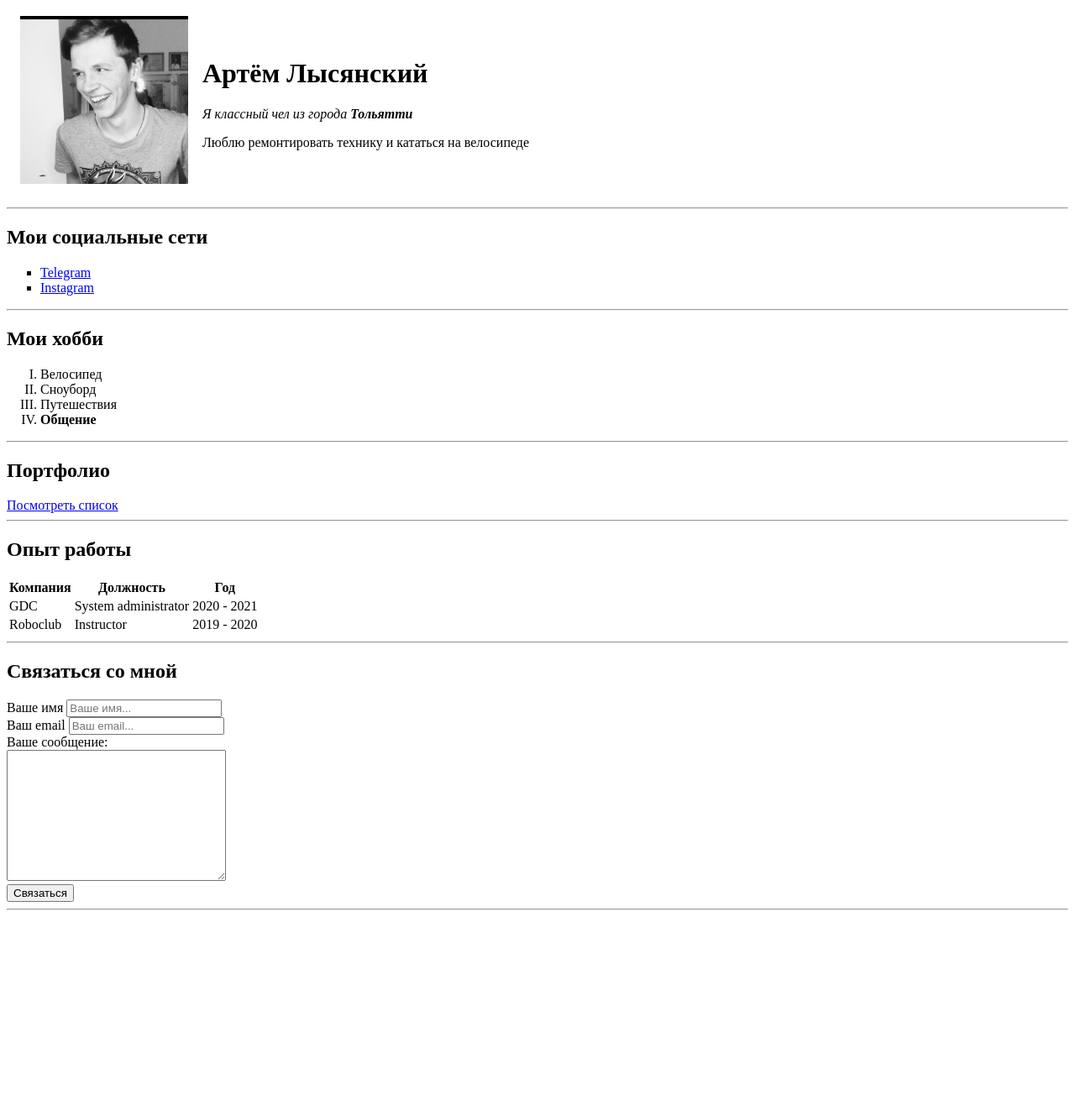
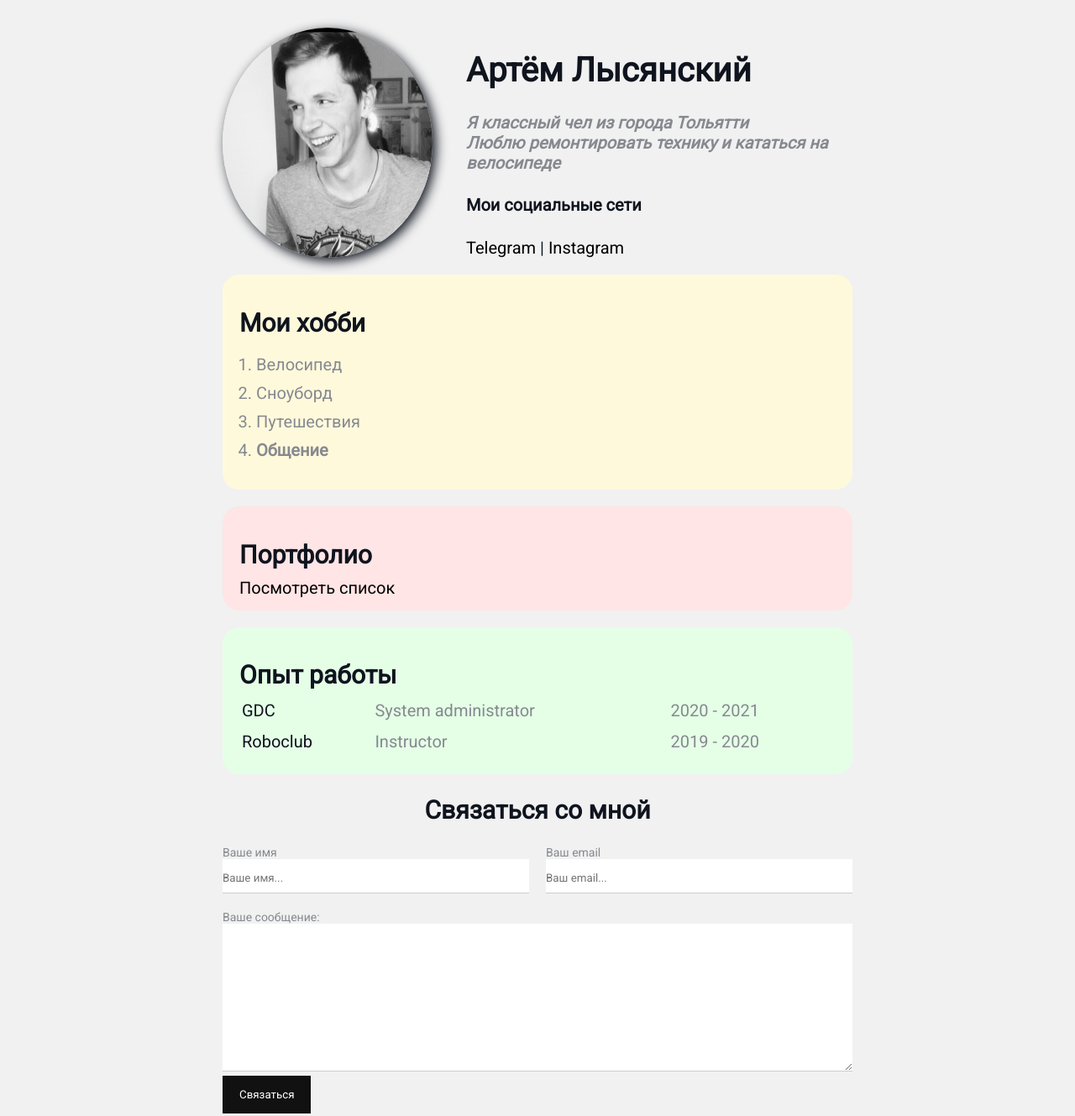
Before and after one commit to olololiy/resume, a plain HTML site: page index.html in a window 1280 px wide. Shown: the part 5-1334 px from the top of the page at 84% size. Before the commit the page ends 1097 px from the top, so only its background shows below. Drawn offline with Linux system fonts and the light colour scheme.

Commit message:
Add files via upload

```diff
--- a/index.html
+++ b/index.html
@@ -1,49 +1,48 @@
 <!DOCTYPE html>
 <html lang="en">
+
 <head>
     <meta charset="UTF-8">
     <meta http-equiv="X-UA-Compatible" content="IE=edge">
     <meta name="viewport" content="width=device-width, initial-scale=1.0">
     <title>LysyanskyA</title>
+    <link rel="stylesheet" href="style.css">
 </head>
+
 <body>
-    <table cellspacing="15">
-        <tr>
-            <td><img src="ava.jpg" alt="avatar" width="200"></td>
-            <td><h1>Артём Лысянский</h1>
+    <div class="container">
+        <div class="info">
+            <img src="ava.jpg" alt="avatar" width="200" class="avatar"></td>
+            <div class="info-text">
+            <h1>Артём Лысянский</h1>
             <p><em>Я классный чел из города <strong>Тольятти</strong></em></p>
-                <p>Люблю ремонтировать технику и кататься на велосипеде</p></td>
-        </tr>
-    </table>
+            <p>Люблю ремонтировать технику и кататься на велосипеде</p>
 
-    <hr>
-    <h2>Мои социальные сети</h2>
-    <ul type="square">
-        <li><a href="https://t.me/la163" target="_blank">Telegram</a></li>
-        <li><a href="https://www.instagram.com/olololiy" target="_blank">Instagram</a></li>
-    </ul>
-    <hr>
+            <h4>Мои социальные сети</h4>
+
+            <a href="https://t.me/la163" target="_blank">Telegram</a>
+            |
+            <a href="https://www.instagram.com/olololiy" target="_blank">Instagram</a>
+        </div>
+        </div>
+
+        <div class="card bg-yellow">
             <h2>Мои хобби</h2>
-    <ol type="I">
+            <ol class="list">
                 <li>Велосипед</li>
                 <li>Сноуборд</li>
                 <li>Путешествия</li>
                 <li><strong>Общение</strong></li>
             </ol>
-    <hr>
-
-
-
+        </div>
+        <div class="card bg-red">
             <h2>Портфолио</h2>
             <a href="dop.html">Посмотреть список</a>
-    <hr>
+        </div>
+        <div class="card bg-green">
         <h2>Опыт работы</h2>
-    <table>
-        <tr>
-            <th>Компания</th>
-            <th>Должность</th>
-            <th>Год</th>
-        </tr>
+        <table class="table">
+
             <tr>
                 <td>GDC</td>
                 <td>System administrator</td>
@@ -55,28 +54,41 @@
                 <td>2019 - 2020</td>
             </tr>
         </table>
-   <hr>
+    </div>
+
+    <div class="contact">
         <h2>Связаться со мной</h2>
 
         <form action="/">
+            <div class="row">
+            <div class="form-group">
             <label for="name">Ваше имя</label>
             <input type="text" id="name" placeholder="Ваше имя...">
-            <br>
+            </div>
+
+            <div class="form-group">
             <label for="email">Ваш email</label>
             <input type="email" id="email" placeholder="Ваш email...">
-            <br>
+            </div>
+        </div>
+
+            <div class="form-group">
             <label for="email">Ваше сообщение:</label>
-            <br>
+
             <textarea name="" id="" cols="30" rows="10" id='text'></textarea>
-            <br>
-            <input type="submit" value="Связаться">
-            <br>
+            </div>
+            <input class="btn" type="submit"
+             value="Связаться">
+
 
         </form>
-    <hr>
-
-
-
+    </div>
+    </div>
+    <div class="position">
+        <div class="box"></div>
+    </div>
+    <div style="margin-bottom: 500px;"></div>
+    </div>
 </body>
 
 </html>
--- /dev/null
+++ b/style.css
@@ -0,0 +1,212 @@
+@import url('https://fonts.googleapis.com/css2?family=Roboto&display=swap');
+
+/* *{
+    padding: 0;
+    margin: 0;
+} */
+
+body {
+    background-color: #f1f1f1;
+    color: #0f141e;
+
+    font-size: 20px;
+    font-weight: normal;
+    /* font-family: 'Lucida Sans', 'Lucida Sans Regular', 'Lucida Grande', 'Lucida Sans Unicode', Geneva, Verdana, sans-serif; */
+    font-family: 'Roboto', sans-serif;
+    /* font:normal 16px 'Roborto', sans-serif;*/
+}
+
+a {
+    color: black;
+    text-decoration: none;;
+}
+
+a:hover {
+    text-decoration: underline;
+}
+
+a:active{
+    color: blue;
+}
+
+a:visited{
+    color: grey;
+}
+
+.avatar {
+    width: 250px;
+    border-radius: 50%;
+    box-shadow: 4px 4px 14px;
+}
+
+.info {
+    display: flex;
+    margin-bottom: 20px;
+}
+
+.info-text {
+
+    margin-left: 40px;
+}
+
+@media (max-width: 700px) {
+    .info {
+        text-align: center;
+        display: block;
+    }
+}
+
+.info-text h4 {
+    margin-botom: 10px;
+}
+
+
+.info p {
+    color: #86898f;
+    margin: 0;
+    font-style: italic;
+    font-weight: bold;
+    text-decoration: none;
+    /* text-transform: none; */
+    /* letter-spacing: 15px; */
+    /* word-spacing: 42px; */
+}
+/* box mode;l */
+.container {
+    max-width: 750px;
+    margin: auto;
+    padding-top: 30px;
+
+}
+
+/* .social {
+    background: green;
+    padding: 15px 40px;
+    border: 5px solid red;
+    margin: 20px;
+} */
+
+/* .box-model > div {
+    float: left;
+    background: #000;
+    height: 200px;
+    width: 25%;
+    border: 4px solid red;
+    box-sizing: border-box;
+} */
+
+.bg-yellow{
+    background-color: #fff9dc;
+}
+
+.bg-green{
+    background-color: #e5ffe7;
+}
+
+.bg-red{
+    background-color: #ffe5e5;
+}
+
+
+
+.card {
+    padding: 15px 20px;
+    margin-bottom: 20px;
+    border-radius: 20px;
+}
+
+.card h2 {
+    margin-bottom: 10px;
+}
+
+.list {
+    padding: 0 20px;
+}
+
+.list li {
+    color: #86898f;
+    margin-bottom: 10px;
+}
+
+.table {
+    width: 100%;
+}
+
+.table td {
+    padding-bottom: 10px;
+}
+
+.table td:nth-child(2),
+.table td:nth-child(3){
+    color:  #86898f;
+}
+
+.contact h2 {
+    text-align: center;
+}
+
+.form-group label {
+    display: block;
+    font-size: 14px;
+    color: #86898f;
+}
+
+.form-group input,
+.form-group textarea {
+    width: 100%;
+    box-sizing: border-box;
+    border: none;
+    /* background: transparent; */
+    border-bottom: 1px solid #ccc;
+    color: black;
+    padding: 15px 0 10px;
+    outline: none;
+    font-family: inherit;
+}
+
+.row {
+    display: flex;
+    margin-bottom: 20px;
+}
+
+.row > .form-group {
+    width: 50%;
+    margin-right: 20px;
+}
+
+.row > .form-group:last-child {
+    margin-right: 0;
+}
+
+.btn {
+    background: #111;
+    padding: 15px 20px;
+    color: #fff;
+    border: none;
+    font-family: inherit;
+    cursor: pointer;
+}
+.btn:hover {
+    opacity: 0.9;
+}
+/* position */
+
+/* .position {
+    position: relative;
+    border: 4px solid black;
+    margin-top: 40px;
+    padding: 20px;
+    height: 300px;
+}
+
+.box {
+    position: fixed;
+    top: 0;
+    left: 0px;
+    /* bottom: 150px;
+    left: 0px; */
+    /* width: 100%; */
+    /* height: 50px;
+    background: lightcoral;
+}
+ */
```
Lines whose indentation alone changed are shown as unchanged.
